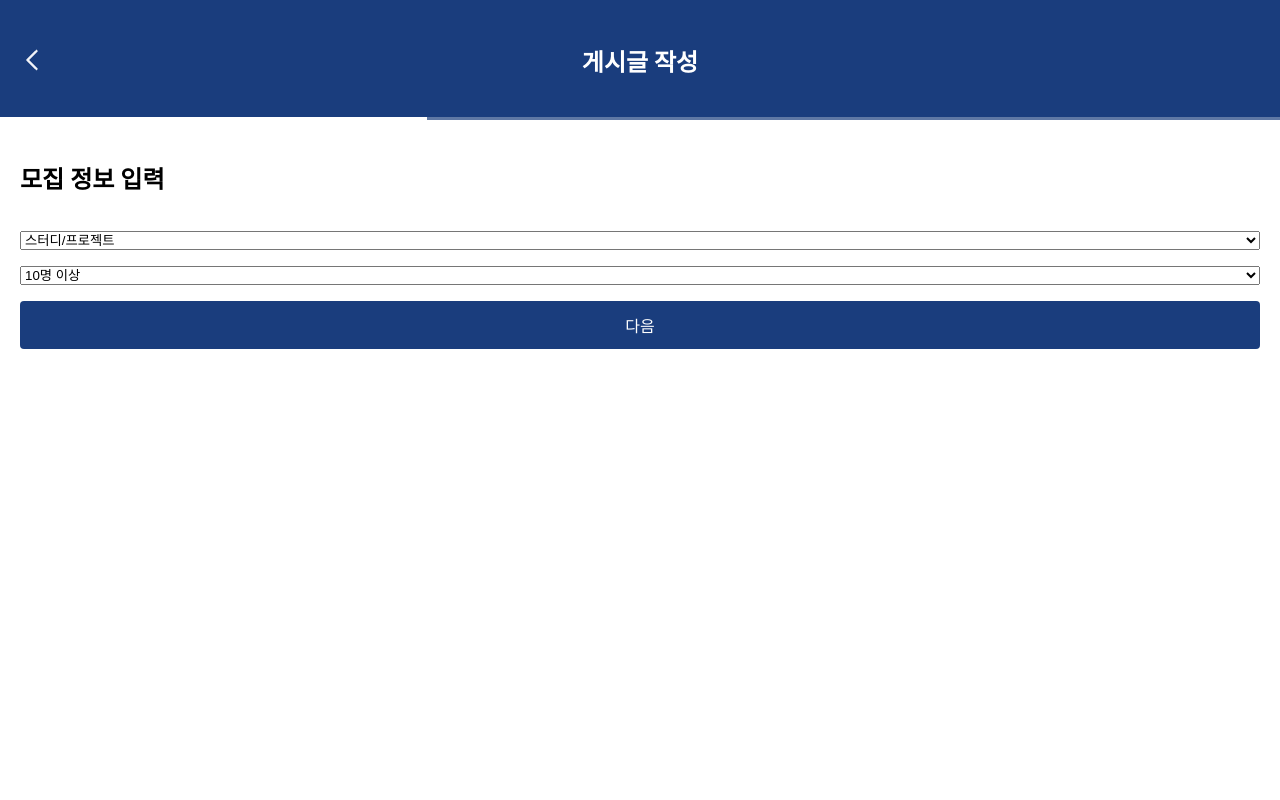
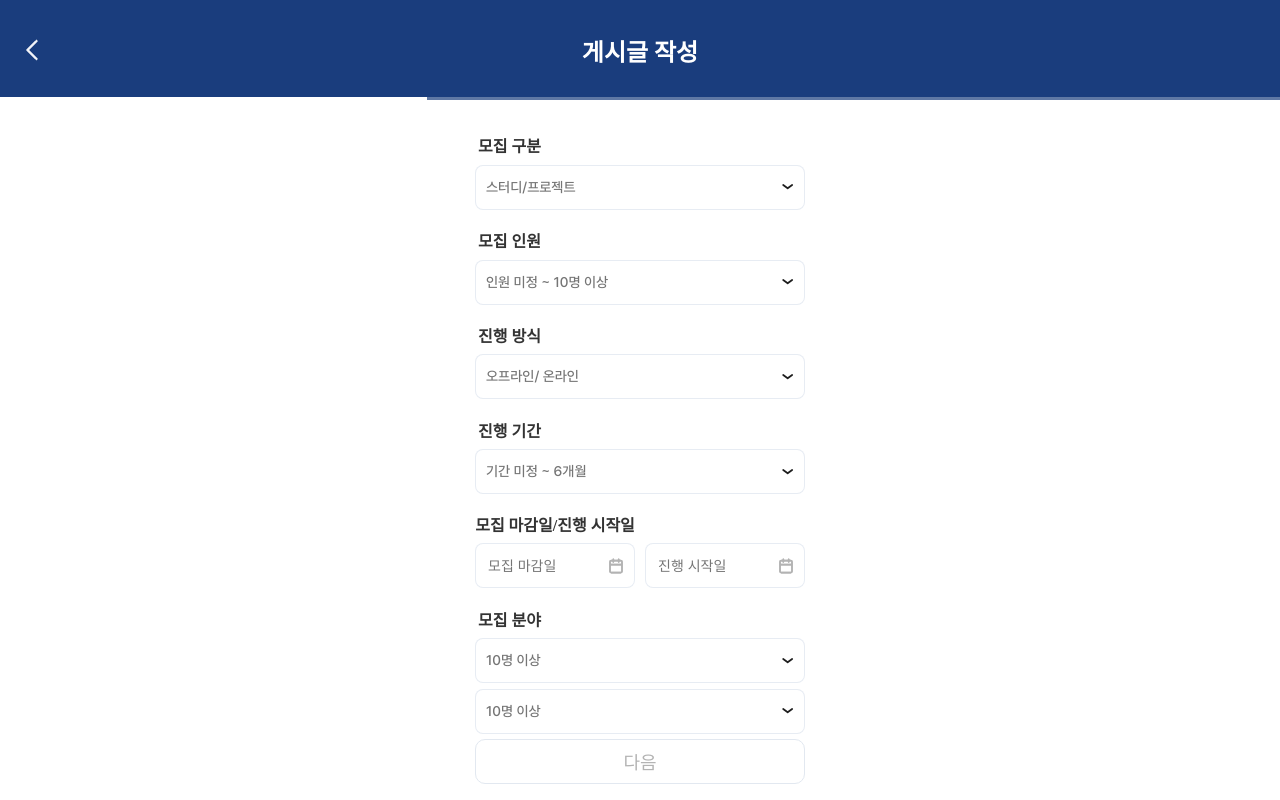
Before and after one commit to 9oormthon-univ/2024_DANPOONG_TEAM_37_FE, a React (Vite) app: page /write in a window 1280 px wide. Built offline with nearby package versions, Linux system fonts and the light colour scheme; a web font is replaced by a local one.

Commit message:
Design: 게시글 작성 UI작업 거의 끝

```diff
--- a/src/pages/Step1.jsx
+++ b/src/pages/Step1.jsx
@@ -1,39 +1,205 @@
-import React from "react";
+import React, { useState } from "react";
 import styled from "styled-components";
+import DatePicker from "react-datepicker";
+import "react-datepicker/dist/react-datepicker.css";
+import { dropdown, calendar } from "../assets";
 
 const Container = styled.div`
   padding: 20px;
   display: flex;
   flex-direction: column;
-  gap: 16px;
+  justify-content: flex-start;
+  align-items: center;
+  gap: 5px;
+  height: 75vh;
 `;
 
+const Title = styled.h2`
+  font-size: 16px;
+  color: #333;
+  margin-bottom: 2px;
+  margin-left: ${(props) => (props.right ? "-170px" : "-261px")};
+`;
+
+const Select = styled.select`
+  display: flex;
+  width: 330px;
+  height: 45px;
+  justify-content: center;
+  align-items: center;
+  font-family: Medium;
+  flex-shrink: 0;
+  border-radius: 8px;
+  border: 1.5px solid rgba(226, 232, 240, 0.8);
+  padding: 10px;
+  font-size: 14px;
+  color: #757575;
+  margin-bottom: 0px;
+  margin-top: 0.5px;
+  box-sizing: border-box;
+  background-color: white;
+  background-image: url(${dropdown});
+  background-repeat: no-repeat;
+  background-position: right 10px center;
+  background-size: 12px;
+
+  -webkit-appearance: none;
+  -moz-appearance: none;
+  appearance: none;
+
+  &:focus {
+    outline: none;
+    border: 1.5px solid rgba(226, 232, 240, 0.8);
+  }
+`;
+
+const DateInput = styled.div`
+  display: flex;
+  width: 160px;
+  height: 45px;
+  justify-content: space-between;
+  align-items: center;
+  padding: 10px;
+  font-size: 14px;
+  font-family: Medium;
+   color: #757575;
+  border-radius: 8px;
+  border: 1.5px solid rgba(226, 232, 240, 0.8);
+  box-sizing: border-box;
+  background-color: transparent;
+  cursor: pointer;
+  background-image: ${(props) => (props.hasValue ? "none" : `url(${calendar})`)}; /* 입력값 없을 때만 아이콘 표시 */
+  background-repeat: no-repeat;
+  background-position: right 10px center;
+  background-size: 16px;
+
+  & .react-datepicker-wrapper {
+    width: 100%;
+  }
+
+  & input {
+    width: 100%;
+    border: none;
+    outline: none;
+    font-size: 14px;
+    color: #757575;
+    padding-right: 5px;
+    background-color: transparent;
+  }
+`;
+
+
 const Button = styled.button`
-  width: 100%;
-  padding: 12px;
-  background: #1a3d7d;
-  color: white;
-  border: none;
-  border-radius: 4px;
-  font-size: 16px;
+  width: 330px;
+  display: flex;
+  height: 45px;
+  justify-content: center;
+  align-items: center;
+  flex-shrink: 0;
+  padding: 16px;
+  background: white;
+  color: #B3B3B3;
+  border: 1.5px solid #E2E8F0;
+  border-radius: 10px;
+  font-size: 18px;
   cursor: pointer;
+  margin-top: auto;
 
   &:disabled {
     background: #ccc;
     cursor: not-allowed;
+    border: 1.5px solid #E2E8F0;
   }
 `;
 
 const Step1 = ({ onNext }) => {
+  const [endDate, setEndDate] = useState(null);
+  const [startDate, setStartDate] = useState(null);
+  const [calendarOpenEnd, setCalendarOpenEnd] = useState(false);
+  const [calendarOpenStart, setCalendarOpenStart] = useState(false);
+
+  const handleIconClickEnd = () => {
+    setCalendarOpenEnd(!calendarOpenEnd);
+  };
+
+  const handleIconClickStart = () => {
+    setCalendarOpenStart(!calendarOpenStart);
+  };
+
+  const handleInputClickEnd = () => {
+    setCalendarOpenEnd(true);
+  };
+
+  const handleInputClickStart = () => {
+    setCalendarOpenStart(true);
+  };
+
   return (
     <Container>
-      <h2>모집 정보 입력</h2>
-      <select>
+      <Title>모집 구분</Title>
+      <Select>
         <option>스터디/프로젝트</option>
-      </select>
-      <select>
+      </Select>
+      <Title>모집 인원</Title>
+      <Select>
+        <option>인원 미정 ~ 10명 이상</option>
+      </Select>
+      <Title>진행 방식</Title>
+      <Select>
+        <option>오프라인/ 온라인</option>
+      </Select>
+      <Title>진행 기간</Title>
+      <Select>
+        <option>기간 미정 ~ 6개월</option>
+      </Select>
+
+      <Title right>모집 마감일/진행 시작일</Title>
+      <div style={{ display: "flex", gap: "10px" }}>
+        <DateInput hasValue={!!endDate} onClick={handleInputClickEnd}>
+          <DatePicker
+            selected={endDate}
+            onChange={(date) => setEndDate(date)}
+            placeholderText="모집 마감일"
+            dateFormat="yyyy-MM-dd"
+            open={calendarOpenEnd}
+            onClickOutside={() => setCalendarOpenEnd(false)} // 외부 클릭 시 달력 닫기
+          />
+          {!endDate && (
+            <img
+              src={calendar}
+              alt="calendar"
+              style={{ width: "16px", height: "16px", cursor: "pointer" }}
+              onClick={handleIconClickEnd}
+            />
+          )}
+        </DateInput>
+        <DateInput hasValue={!!startDate} onClick={handleInputClickStart}>
+          <DatePicker
+            selected={startDate}
+            onChange={(date) => setStartDate(date)}
+            placeholderText="진행 시작일"
+            dateFormat="yyyy-MM-dd"
+            open={calendarOpenStart}
+            onClickOutside={() => setCalendarOpenStart(false)} // 외부 클릭 시 달력 닫기
+          />
+          {!startDate && (
+            <img
+              src={calendar}
+              alt="calendar"
+              style={{ width: "16px", height: "16px", cursor: "pointer" }}
+              onClick={handleIconClickStart}
+            />
+          )}
+        </DateInput>
+      </div>
+
+      <Title>모집 분야</Title>
+      <Select>
         <option>10명 이상</option>
-      </select>
+      </Select>
+      <Select>
+        <option>10명 이상</option>
+      </Select>
       <Button onClick={onNext}>다음</Button>
     </Container>
   );
--- a/src/pages/Step2.jsx
+++ b/src/pages/Step2.jsx
@@ -1,35 +1,112 @@
 import React from "react";
 import styled from "styled-components";
+
 
 const Container = styled.div`
   padding: 20px;
   display: flex;
   flex-direction: column;
-  gap: 16px;
+  justify-content: flex-start;
+  align-items: center;
+  gap: 10px;
+  height: 75vh;
+
+`;
+
+const Title = styled.h2`
+  font-size: 16px;
+  color: #333;
+  margin-bottom: 1.5px;
+  margin-left: -250px;
+`;
+
+const TitleInput = styled.input`
+  display: flex;
+  width: 330px;
+  height: 45px;
+  justify-content: center;
+  align-items: center;
+  font-family: Medium;
+  flex-shrink: 0;
+  border-radius: 8px;
+  border: 1.5px solid rgba(226, 232, 240, 0.80);
+  padding: 10px;
+  font-size: 14px;
+  color: #333;
+  margin-bottom: 16px;
+  box-sizing: border-box;
+
+  &:focus {
+    outline: none;
+    border: 1.5px solid rgba(226, 232, 240, 0.80);
+  }
+`;
+
+const ContentInput = styled.textarea`
+  display: flex;
+  width: 330px;
+  height: 434px;
+  justify-content: center;
+  align-items: center;
+  flex-shrink: 0;
+  border-radius: 8px;
+  border: 1.5px solid rgba(226, 232, 240, 0.80);
+  padding: 10px;
+  font-size: 14px;
+  font-family: Medium;
+  color: #333;
+  margin-top: -5px;
+  margin-bottom: 16px;
+  box-sizing: border-box;
+  resize: none;
+
+  &:focus {
+    outline: none;
+    border: 1.5px solid rgba(226, 232, 240, 0.80);
+  }
 `;
 
 const Button = styled.button`
-  width: 100%;
-  padding: 12px;
-  background: #1a3d7d;
-  color: white;
-  border: none;
-  border-radius: 4px;
-  font-size: 16px;
+  width: 330px;
+  display: flex;
+  height: 45px;
+  justify-content: center;
+  align-items: center;
+  flex-shrink: 0;
+  padding: 16px;
+  background: white;
+  color: #B3B3B3;
+  border: 1.5px solid #E2E8F0;
+  border-radius: 10px;
+  font-size: 18px;
   cursor: pointer;
+  margin-top: auto;
 
   &:disabled {
     background: #ccc;
     cursor: not-allowed;
+    border: 1.5px solid #E2E8F0;
   }
 `;
 
 const Step2 = ({ onNext }) => {
   return (
     <Container>
-      <h2>게시글 제목</h2>
-      <input type="text" placeholder="제목을 작성해주세요" />
-      <textarea placeholder="내용을 작성해주세요" rows="8"></textarea>
+      <Title>게시글 제목</Title>
+      <TitleInput placeholder="제목을 작성해주세요" />
+      <ContentInput placeholder="
+ [ 모집 내용 예시 ]
+
+    &bull;  스터디 주제:
+    &bull;  스터디 설명:
+    &bull;  스터디 목표:
+    &bull;  스터디 일정(횟수):
+    &bull;  간단한 커리큘럼:
+    &bull;  모집인원
+    &bull;  주의사항
+    &bull;  스터디에 지원할 수 있는 방법을 남겨주세요
+        (이메일, 카카오톡 오픈채팅, 구글폼 등)" />
+
       <Button onClick={onNext}>다음</Button>
     </Container>
   );
--- a/src/pages/Step3.jsx
+++ b/src/pages/Step3.jsx
@@ -8,8 +8,8 @@ const Container = styled.div`
   justify-content: flex-start;
   align-items: center;
   gap: 24px;
-  height: 80vh; //웹 기준 스크롤 안생기는 높이
-  overflow: hidden;
+  height: 75vh;
+
 `;
 
 const Title = styled.h2`
--- a/src/pages/WritePost.jsx
+++ b/src/pages/WritePost.jsx
@@ -8,7 +8,7 @@ import { useNavigate } from "react-router-dom";
 
 const Header = styled.header`
   width: 100vw;
-  height: 120px;
+  height: 100px;
   background: #1a3d7d;
   display: flex;
   justify-content: center;
```
